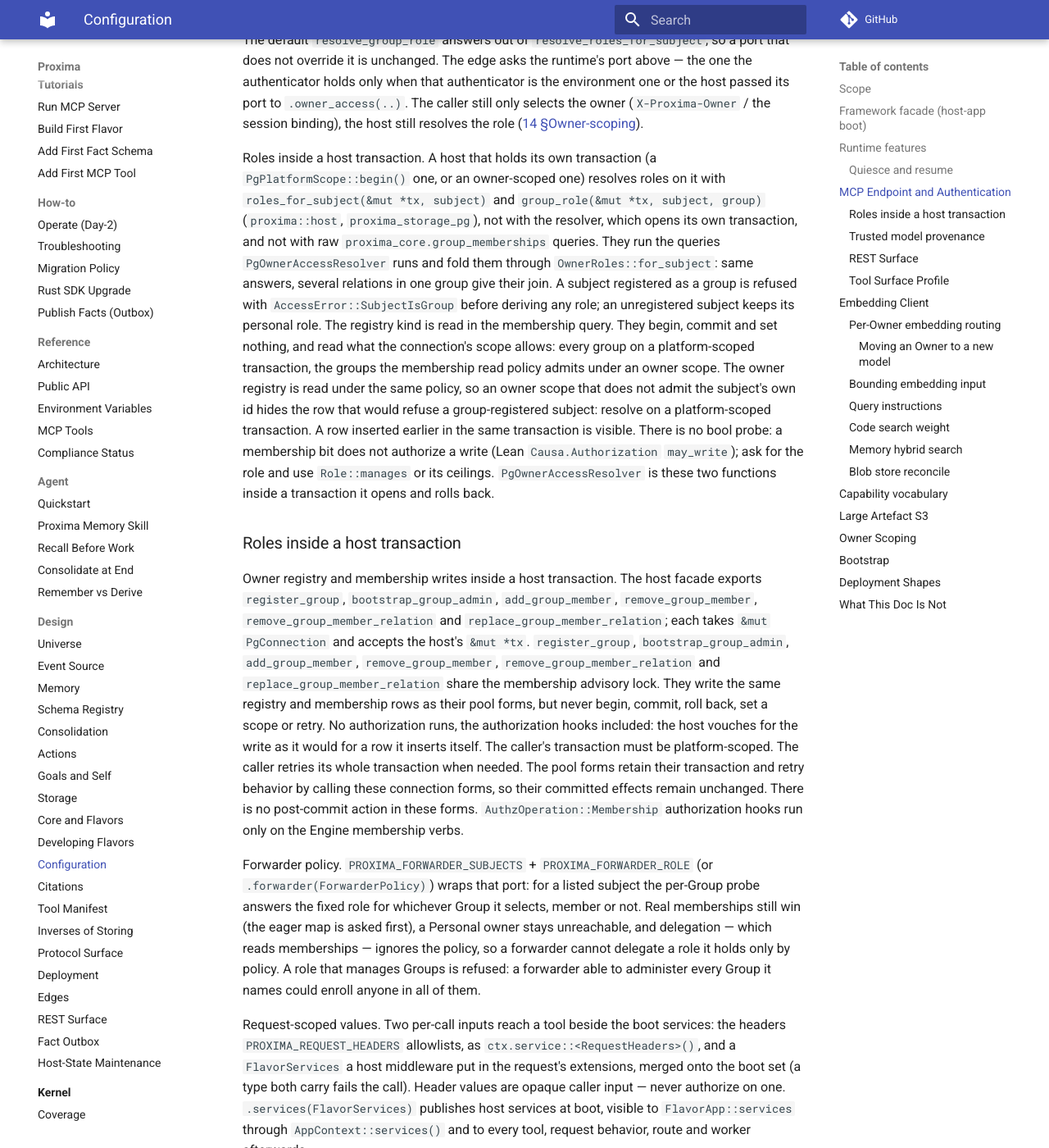
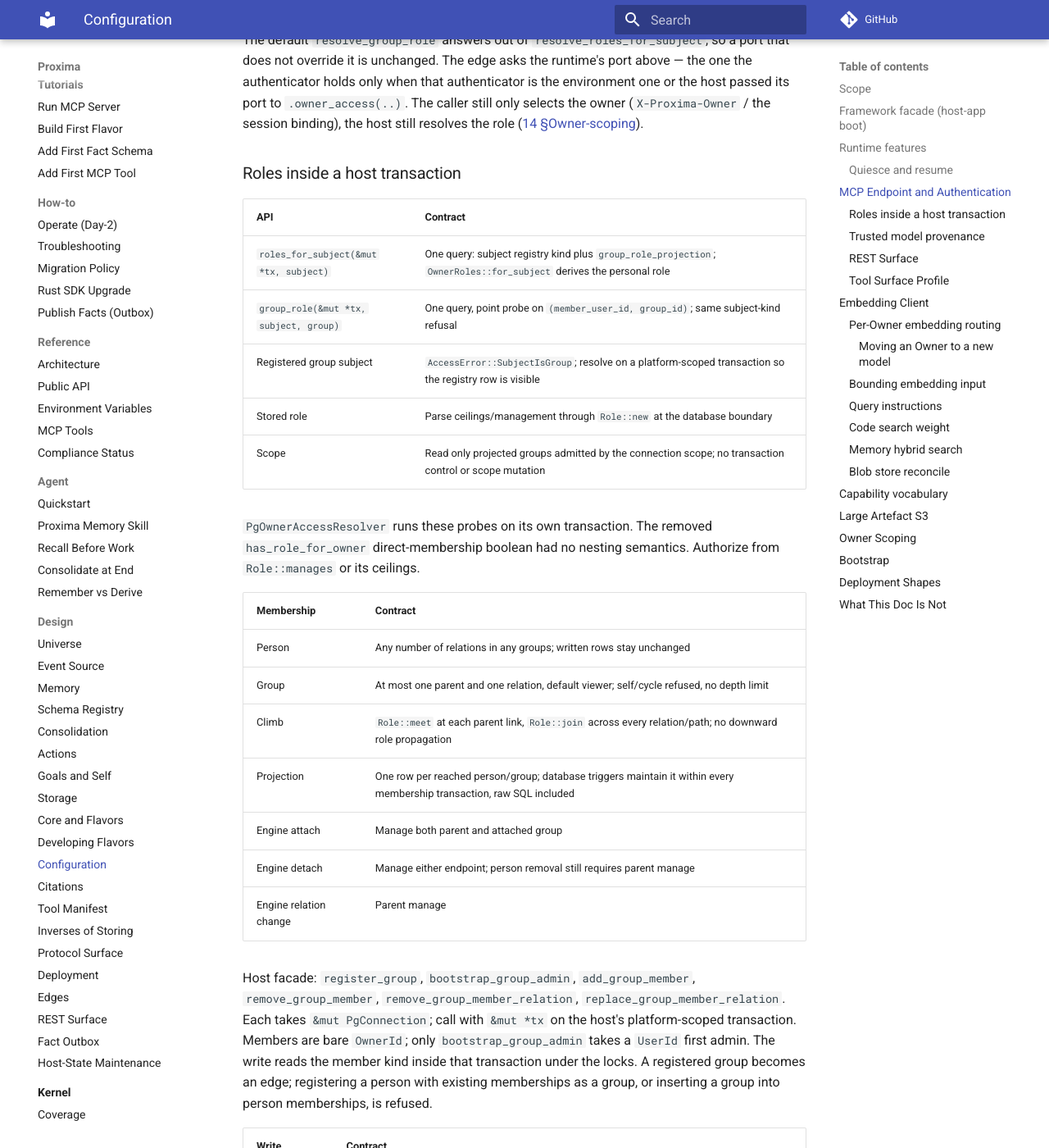
Before and after one commit to Aquilo-Solution-S/Proxima, an MkDocs documentation site: the page built from docs/10-configuration.md, in a window 1280 px wide and 1400 px high, scrolled down 9247 px. Shown: the whole window at 82% size. Built offline with MkDocs 1.6.1 and Material for MkDocs 9.7.7, drawn with Linux system fonts in a browser that asks for light colours; comment, search, counter and statistics services are not loaded; some of the changed text lies outside the part shown.

Commit message:
docs(release): prepare v0.0.31 nested group access
- Bump RELEASE_VERSION to 0.0.31 and document the additive upgrade.
- Describe forest composition, trigger projection, root locks and READ COMMITTED writes.
- Name the OwnerId membership API break and removed has_role_for_owner probe.
- Record storage materialization of the existing Lean mount and union semantics.

Co-Authored-By: Codex <noreply@openai.com>

```diff
--- a/docs/10-configuration.md
+++ b/docs/10-configuration.md
@@ -296,44 +296,50 @@ when that authenticator is the environment one or the host passed its port to
 (`X-Proxima-Owner` / the session binding), the host still resolves the role
 ([14 §Owner-scoping](14-protocol-surface.md#owner-scoping--the-primary-axis)).
 
-Roles inside a host transaction. A host that holds its own transaction (a
-`PgPlatformScope::begin()` one, or an owner-scoped one) resolves roles on it
-with `roles_for_subject(&mut *tx, subject)` and `group_role(&mut *tx, subject,
-group)` (`proxima::host`, `proxima_storage_pg`), not with the resolver, which
-opens its own transaction, and not with raw `proxima_core.group_memberships`
-queries. They run the queries `PgOwnerAccessResolver` runs and fold them
-through `OwnerRoles::for_subject`: same answers, several relations in one group
-give their join. A subject registered as a group is refused with
-`AccessError::SubjectIsGroup` before deriving any role; an unregistered subject
-keeps its personal role. The registry kind is read in the membership query. They begin, commit and
-set nothing, and read what the connection's scope allows: every group on a
-platform-scoped transaction, the groups the membership read policy admits
-under an owner scope. The owner registry is read under the same policy, so an
-owner scope that does not admit the subject's own id hides the row that would
-refuse a group-registered subject: resolve on a platform-scoped transaction. A row inserted earlier in the same transaction is
-visible. There is no bool probe: a membership bit does not authorize a write
-(Lean `Causa.Authorization` `may_write`); ask for the role and use
-`Role::manages` or its ceilings. `PgOwnerAccessResolver` is these two functions
-inside a transaction it opens and rolls back.
-
 ### Roles inside a host transaction
 
-Owner registry and membership writes inside a host transaction. The host
-facade exports `register_group`, `bootstrap_group_admin`,
-`add_group_member`, `remove_group_member`, `remove_group_member_relation` and
-`replace_group_member_relation`; each takes `&mut PgConnection` and accepts the
-host's `&mut *tx`. `register_group`, `bootstrap_group_admin`, `add_group_member`,
-`remove_group_member`, `remove_group_member_relation` and
-`replace_group_member_relation` share the membership advisory lock.
-They write the same registry and membership rows as their pool forms, but never begin, commit, roll back, set a
-scope or retry. No authorization runs, the authorization hooks included:
-the host vouches for the write as it would for a row it inserts itself. The
-caller's transaction must be platform-scoped. The caller retries its whole
-transaction when needed. The pool forms retain their transaction and retry
-behavior by calling these connection forms, so their committed effects remain
-unchanged. There is no post-commit action in these forms.
-`AuthzOperation::Membership` authorization hooks run only on the Engine
-membership verbs.
+| API | Contract |
+|---|---|
+| `roles_for_subject(&mut *tx, subject)` | One query: subject registry kind plus `group_role_projection`; `OwnerRoles::for_subject` derives the personal role |
+| `group_role(&mut *tx, subject, group)` | One query, point probe on `(member_user_id, group_id)`; same subject-kind refusal |
+| Registered group subject | `AccessError::SubjectIsGroup`; resolve on a platform-scoped transaction so the registry row is visible |
+| Stored role | Parse ceilings/management through `Role::new` at the database boundary |
+| Scope | Read only projected groups admitted by the connection scope; no transaction control or scope mutation |
+
+`PgOwnerAccessResolver` runs these probes on its own transaction. The removed
+`has_role_for_owner` direct-membership boolean had no nesting semantics.
+Authorize from `Role::manages` or its ceilings.
+
+| Membership | Contract |
+|---|---|
+| Person | Any number of relations in any groups; written rows stay unchanged |
+| Group | At most one parent and one relation, default viewer; self/cycle refused, no depth limit |
+| Climb | `Role::meet` at each parent link, `Role::join` across every relation/path; no downward role propagation |
+| Projection | One row per reached person/group; database triggers maintain it within every membership transaction, raw SQL included |
+| Engine attach | Manage both parent and attached group |
+| Engine detach | Manage either endpoint; person removal still requires parent manage |
+| Engine relation change | Parent manage |
+
+Host facade: `register_group`, `bootstrap_group_admin`, `add_group_member`,
+`remove_group_member`, `remove_group_member_relation`,
+`replace_group_member_relation`. Each takes `&mut PgConnection`; call with
+`&mut *tx` on the host's platform-scoped transaction. Members are bare
+`OwnerId`; only `bootstrap_group_admin` takes a `UserId` first admin. The write
+reads the member kind inside that transaction under the locks. A registered
+group becomes an edge; registering a person with existing memberships as a
+group, or inserting a group into person memberships, is refused.
+
+| Write boundary | Contract |
+|---|---|
+| Host forms | Host-vouched; no authorization or hooks. No begin/commit/rollback/scope change/retry or post-commit action |
+| Pool forms | Same implementation, inside their transaction and bounded retry |
+| Locks | One root-keyed advisory lock per affected tree; attach locks both roots in UUID order. Confirm roots after locking; retry if either moved |
+| Isolation | `READ COMMITTED` required; `REPEATABLE READ` and `SERIALIZABLE` refuse with `StorageError::MembershipIsolation` because their snapshot predates a waited lock |
+| Trigger authority | Platform-owned definer with trusted pinned `search_path` ending in `pg_temp`, saved/restored platform scope; reads the whole tree and restores caller scope; non-trigger helpers unavailable to runtime callers |
+| Erase | Subgroups count as members for abandonment; erase removes a group's parent edge or a person's projection |
+
+The host retries its whole transaction on a retryable error.
+`AuthzOperation::Membership` hooks run on Engine verbs only.
 
 Forwarder policy. `PROXIMA_FORWARDER_SUBJECTS` + `PROXIMA_FORWARDER_ROLE`
 (or `.forwarder(ForwarderPolicy)`) wraps that port: for a listed subject the
--- a/docs/how-to/migrate-flavor-sdk.md
+++ b/docs/how-to/migrate-flavor-sdk.md
@@ -1,4 +1,22 @@
 # Migrate the Flavor SDK
+
+## v0.0.31
+
+Pin all Proxima dependencies to the same `v0.0.31` tag. One additive core
+migration ([migration policy §v0.0.31](migrations.md#v0031)); no flavor migration.
+
+| Change | Host action |
+|---|---|
+| Membership member | `OwnerId` in add/remove/relation writes and listing cursors; `bootstrap_group_admin` keeps a `UserId` first admin |
+| Membership read/port types | `MembershipRow::relation` is replaced by folded `MembershipRow::role`; `OwnerMembershipAdminPort` writes take `MembershipWritePermit` with typed endpoint/member authority |
+| Group nesting | A group has at most one parent and one relation (default viewer); cycles/self edges refused; no depth limit |
+| Role resolution | Storage materializes `Role::meet` along ancestor links and `Role::join` across all relations/paths; roles climb only |
+| Projection | Database triggers maintain `group_role_projection` in the membership transaction, raw SQL included; hosts never write it |
+| Authorization | Engine attach requires manage on both groups; detach either; relation change parent. Host transaction forms continue to run no authorization/hooks |
+| Locks | One root-keyed advisory lock per affected tree, two roots in UUID order for attach; roots confirmed after locking and retried if moved |
+| Isolation | Membership writes require `READ COMMITTED`; `REPEATABLE READ` and `SERIALIZABLE` refuse with typed `StorageError::MembershipIsolation` |
+| Removed | `PgOwnerAccessResolver::has_role_for_owner`; use `roles_for_subject`/`group_role` and authorize from the resulting role |
+| Erasure | A subgroup prevents abandonment/erase; group erase removes its parent edge; person erase removes every projected role |
 
 ## v0.0.30
 
--- a/docs/how-to/migrations.md
+++ b/docs/how-to/migrations.md
@@ -12,6 +12,36 @@ schema work ships **exactly one migration file per version** —
 `000N_v0XY_<what>.sql` for core, one dated `_v0XY_` file per flavor — never
 several. v0.0.9 is `0002_v009_declaration_triggers.sql` (core) and
 `20260824000020_v009_declaration_triggers.sql` (code flavor).
+
+## v0.0.31
+
+Existing v0.0.30 databases upgrade in place. One additive core migration;
+released files stay byte-for-byte unchanged. No flavor migration.
+
+| Lane | Migration |
+|---|---|
+| Core | `0028_v034_nested_groups.sql`: `group_edges` keyed by child group; `group_role_projection` keyed by person/group; trigger-consumed `group_lock_request`; tree locks, kind/forest guards and projection-maintenance triggers |
+
+**Backfill.** Existing person membership rows stay as written. Their relation
+roles are joined into one projection row per person/group, including people
+not yet registered in `owners`; eager resolution and point probes keep the
+v0.0.30 answers.
+
+**Tree.** One parent/relation per group, no self edge/cycle/depth limit. Meet
+caps each upward link; join combines every person's relation/path. Parent
+members gain no role in a child. A group with a subgroup is not abandoned.
+
+**Transaction.** Raw SQL and host/pool writes acquire root advisory locks
+before decision reads; two trees lock in UUID order, then roots are confirmed.
+Membership writes require `READ COMMITTED`. Both `REPEATABLE READ` and
+`SERIALIZABLE` retain a snapshot predating a waited lock and are refused.
+
+**Authority.** Platform-owned trigger routines have a pinned trusted
+`search_path` ending in `pg_temp`; saved/restored platform scope reads the
+whole tree under forced RLS and restores the caller's scope. Non-trigger
+helpers have no public/runtime execute grant. Owner policies remain group
+scoped; projection writes belong to maintenance alone
+([10 §Roles inside a host transaction](../10-configuration.md#roles-inside-a-host-transaction)).
 
 ## v0.0.30
 
--- a/docs/reference/public-api.md
+++ b/docs/reference/public-api.md
@@ -51,9 +51,9 @@ Supported Rust tiers:
 | Host API (storage handle) | `use proxima::{PgStorage, PgHostStateEraseContext, OriginScope, PublicationOriginEligibility, PublicationOriginEligibilityPort, begin_owner_transaction};` | `PgStorage` is the migration helpers' parameter; `PgHostStateEraseContext` and `OriginScope` are what `ProximaHost::{host_state_erase_context_for_host, origin_scope_for_host}` return. `begin_owner_transaction(&PgPool, &OwnerScope)` is for authorized extra-table adapters: the pool comes from `clone_pool_for_host`, the scope from `authenticate`; every statement runs on the returned transaction; no `proxima_core.*` SQL through it or the pool; Fact and state writes use `UnitOfWork`. Not Flavor SDK |
 | Host API (OIDC) | `use proxima::auth::{OidcTokenValidator, ValidatedOidcToken, OidcRejection, OidcRoleShape, OidcRoleShaper, OidcClaimMap, AuthorizedPartyPolicy};` | `validate_with::<C>` reads host claims from the verified payload; `OidcRoleShape::Host` shapes a binding's context from every claim; `with_authorized_party_policy(AuthorizedPartyPolicy)` pins the allowed `azp` per binding ([10 §MCP Endpoint and Authentication](../10-configuration.md#mcp-endpoint-and-authentication)); requires feature `auth-oidc` |
 | Host API (system work) | `AuthzContext::for_system(&SystemAuthority, OwnerRoles)` | sealed `AuthPath::System` context from the runtime's `SystemAuthority`, with no bearer or stub authenticator |
-| Host API (role probes) | `use proxima::{roles_for_subject, group_role};` | `roles_for_subject(&mut *tx, subject) -> Result<OwnerRoles, AccessError>`, `group_role(&mut *tx, subject, group) -> Result<Option<Role>, AccessError>` on the host's own connection or transaction (`PgPlatformScope::begin()` included): the answers `PgOwnerAccessResolver` gives, several relations in one group joined. A group-registered subject is refused with `AccessError::SubjectIsGroup` before role derivation; an unregistered subject keeps its personal role. No transaction control, no scope set; rows the connection's scope cannot read are not seen, the registry row that refuses a group-registered subject included, so resolve on a platform-scoped transaction. No bool probe: authorize from the role — [10 §MCP Endpoint and Authentication](../10-configuration.md#mcp-endpoint-and-authentication) |
-| Host API (owner registry and membership writes) | `use proxima::host::{register_group, bootstrap_group_admin, add_group_member, remove_group_member, remove_group_member_relation, replace_group_member_relation};` | Every form takes `&mut PgConnection` and is called with `&mut *tx` inside the host's platform-scoped transaction. The host vouches for the write; no authorization runs, the authorization hooks included. Group writes share the membership advisory lock. The forms preserve registry and membership rows, never begin, commit, roll back, set a scope or retry, and have no post-commit action. The caller retries its whole transaction. Pool forms call these connection forms inside their own transaction. |
-| Host API (membership relation) | `Engine::{remove_member_relation, replace_member_relation}` | `remove_member_relation(&authz, group, member, relation)` deletes one row (absent is `Ok`); `replace_member_relation(&authz, group, member, from, to)` is one transaction under the membership lock: `from` must be held (else `invalid_argument`, nothing changes), `from == to` is refused, other relations stay, no reader sees the member with neither. Manage gate, hooks (`Membership { change: Remove, relation: from }` then `{ change: Add, relation: to }`, both before the write) and membership locking as `add_member` / `remove_member`. `OwnerMembershipAdminPort` gains `remove_group_member_relation` / `replace_group_member_relation` with refusing defaults |
+| Host API (role probes) | `use proxima::{roles_for_subject, group_role};` | `roles_for_subject(&mut *tx, subject) -> Result<OwnerRoles, AccessError>`, `group_role(&mut *tx, subject, group) -> Result<Option<Role>, AccessError>` on the host's own connection or transaction (`PgPlatformScope::begin()` included): the answers `PgOwnerAccessResolver` gives from `group_role_projection`, meet-capped along ancestor links and joined across relations/paths. The projection key makes `group_role` a point probe. A group-registered subject is refused with `AccessError::SubjectIsGroup` before role derivation; an unregistered subject keeps its personal role. No transaction control, no scope set; rows the connection's scope cannot read are not seen, the registry row that refuses a group-registered subject included, so resolve on a platform-scoped transaction. No bool probe: authorize from the role — [10 §MCP Endpoint and Authentication](../10-configuration.md#mcp-endpoint-and-authentication) |
+| Host API (owner registry and membership writes) | `use proxima::host::{register_group, bootstrap_group_admin, add_group_member, remove_group_member, remove_group_member_relation, replace_group_member_relation};` | Every form takes `&mut PgConnection` and is called with `&mut *tx` inside the host's platform-scoped transaction. The host vouches for the write; no authorization runs, the authorization hooks included. Members are `OwnerId` (bootstrap first admin remains `UserId`); group members form a forest. Group writes share root-keyed tree advisory locks, two roots in UUID order on attach, and confirm roots after locking. `READ COMMITTED` is required; fixed-snapshot `REPEATABLE READ`/`SERIALIZABLE` return `StorageError::MembershipIsolation`. Database triggers maintain the projection, including raw SQL, using pinned platform-owned definers with saved/restored scope. The forms preserve registry and membership rows, never begin, commit, roll back, set a scope or retry, and have no post-commit action. The caller retries its whole transaction. Pool forms call these connection forms inside their own transaction. |
+| Host API (membership relation) | `Engine::{remove_member_relation, replace_member_relation}` | `remove_member_relation(&authz, group, member, relation)` deletes one row (absent is `Ok`); `replace_member_relation(&authz, group, member, from, to)` is one transaction under the tree lock: `from` must be held (else `invalid_argument`, nothing changes), `from == to` is refused, other relations stay, no reader sees the member with neither. Engine attach needs manage on both groups; detach either; relation change parent. Listing returns people and subgroups with each relation. Manage gate, hooks (`Membership { change: Remove, relation: from }` then `{ change: Add, relation: to }`, both before the write) and membership locking as `add_member` / `remove_member`. `OwnerMembershipAdminPort` gains `remove_group_member_relation` / `replace_group_member_relation` with refusing defaults |
 | Host API (tool scope) | `use proxima::host::{ToolScope, ScopeKey, ToolName, ActionName, ResourceKey, ScopeKeyError, tool_palette_excluding};` | `ToolScope::Palette(Vec<ScopeKey>)`; a key exists only through `ScopeKey::parse` and the typed constructors, so a tool name cannot spell a `tool:action` leaf or a `resource:` key ([12 §Scope keys](../12-tool-manifest.md#scope-keys)) |
 | Host API (REST OpenAPI) | `use proxima::host::build_openapi_document;` | build the complete registry document with the same generator as `/v1/openapi.json` without depending on `proxima-mcp-server` internals; requires feature `rest` |
 | Host API (Fact outbox intake) | `use proxima::{DurableIntake, Intake, IntakeError, ReceivedEvent, EventIdentity, CloudEventEnvelope};` | what a host implements to receive captured Facts; pass it to `RuntimeBuilder::outbox_intake` / `Proxima::outbox_intake`, or one per named consumer to `outbox_consumer(ConsumerName, ..)`, and the runtime delivers in process, at-least-once ([18 §Delivery](../18-fact-outbox.md#delivery)). `ReceivedEvent::position` is the event's `SubjectPosition` ([18 §Ordering](../18-fact-outbox.md#ordering)); `BuiltProxima::outbox_consumers()` returns the `PublicationConsumerPort` that lists and retires consumers ([18 §Consumers](../18-fact-outbox.md#consumers)). The types live in `proxima_core::publication::intake`; no cargo feature. `PublicationOutboxPort` (host-only, `proxima::host`) is the claim/mark/release surface underneath |
@@ -205,6 +205,7 @@ so Content reuse never crosses a limit.
 | Item | Contract |
 |---|---|
 | `OwnerWritePermit` | sealed storage-tier proof: `(OwnerId, AccessKind)`; constructor is not public |
+| `MembershipWritePermit` | sealed membership proof: parent owner permit plus typed member and endpoint authority; membership port implementations must accept it |
 | minting path | `Engine::authorize_owner_write(authz, owner, kind)` after server-resolved owner access |
 | `AuthPath::System` | writes only through a context `AuthzContext::for_system(&SystemAuthority, OwnerRoles)` built from this Engine's witness; any other System context is refused |
 | host witness | `BuiltProxima::system_authority()` / `RunningProxima::system_authority()` expose a borrowed witness to embedding hosts |
@@ -353,7 +354,7 @@ Callers submit requests and inspect outcomes. Callers do not provide
 abandonment witnesses. Engine derives the operation identity from
 `AuthzContext`, verifies personal-owner drop proof before minting a sealed
 `EraseAuthorization`, and storage rechecks group abandonment in-transaction
-under the membership lock before hard deletion. The host installs that proof
+under the tree lock before hard deletion. Subgroups prevent abandonment; group erase removes its parent edge and person erase removes projected roles. The host installs that proof
 (`OwnerDropProofPort`) with `.owner_drop_proof(..)` on the builder; with none
 installed both personal verbs refuse with `DropProofPortUnavailable`.
 
```
Also changed, not shown: crates/proxima/README.md (+9 -0 lines), docs/lean/COVERAGE.md (+3 -3 lines), 2 other files.
